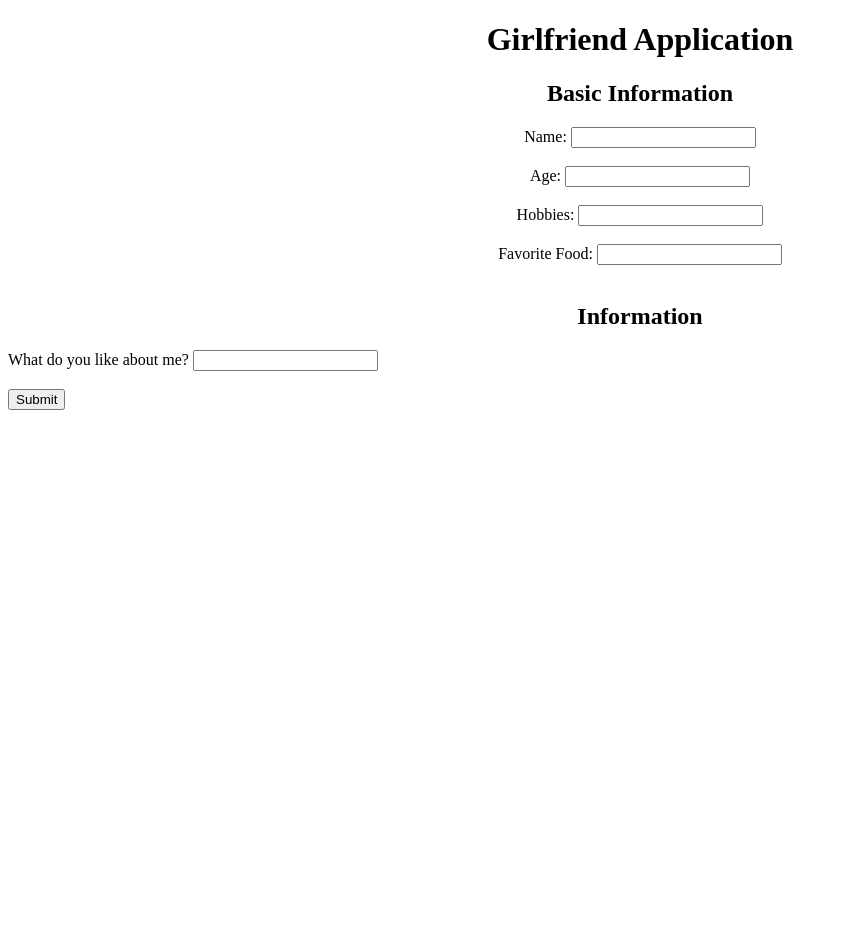
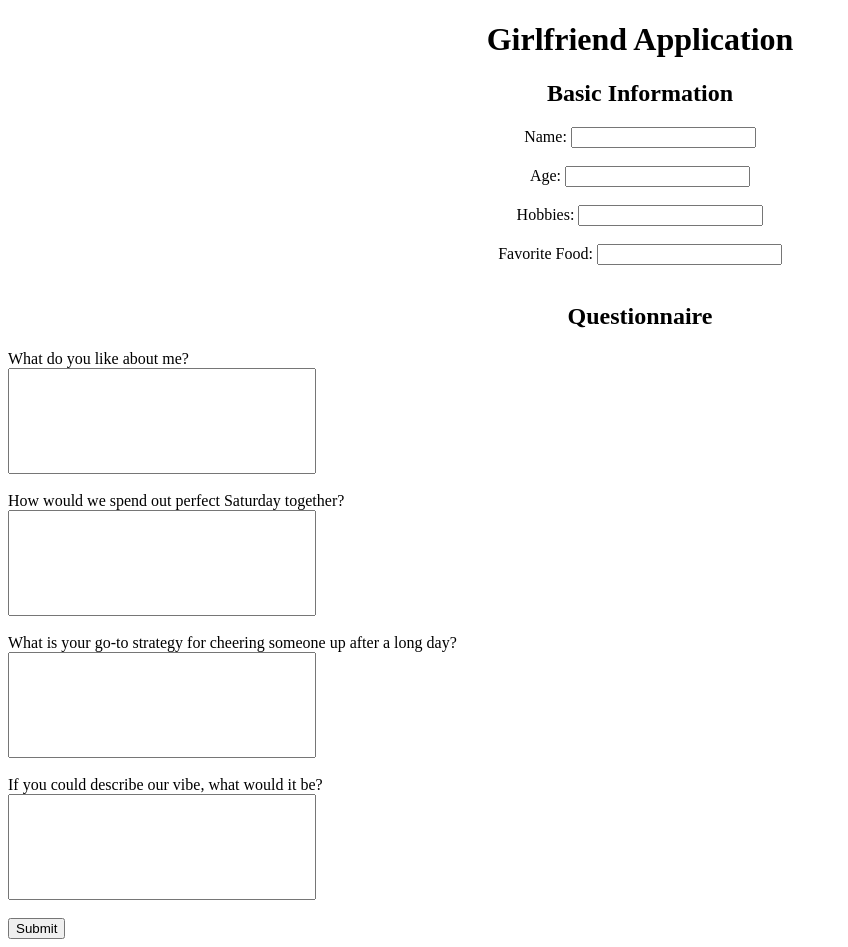
Before and after one commit to JershBytes/companion-app, a plain HTML site: page index.html in a window 1280 px wide. Shown: the whole page, without its empty margins (0-848 px from the left). Before the commit the page ends 800 px from the top, so only its background shows below. Drawn offline with Linux system fonts and the light colour scheme.

Commit message:
Started Questionnaire?

```diff
--- a/index.html
+++ b/index.html
@@ -24,9 +24,19 @@
   </form>
 </div>
 
-<h2 align="center"> Information </h2>
+<h2 align="center"> Questionnaire </h2>
 
-<label for="whatdoyoulike"> What do you like about me? </label>
-<input type="text" id="whatdoyoulike" name="whatdoyoulike"> <br><br>
+<label for="whatdoyoulike"> What do you like about me? </label><br>
+<input type="text" style="width: 300px; height: 100px;" id="whatdoyoulike" name="whatdoyoulike"> <br><br>
+
+<label for ="question2"> How would we spend out perfect Saturday together? </label> <br>
+<input type="text" style="width: 300px; height: 100px;" sizeid="question2" name="question2"> <br><br>
+
+<label for ="question3"> What is your go-to strategy for cheering someone up after a long day? </label> <br>
+<input type="text" style="width: 300px; height: 100px;" id="question3" name="question3"> <br><br>
+
+<label for ="question4"> If you could describe our vibe, what would it be? </label> <br>
+<input type="text" style="width: 300px; height: 100px;" id="question4" name="question4"> <br><br>
+
 
 <input type="submit" value="Submit">
```
